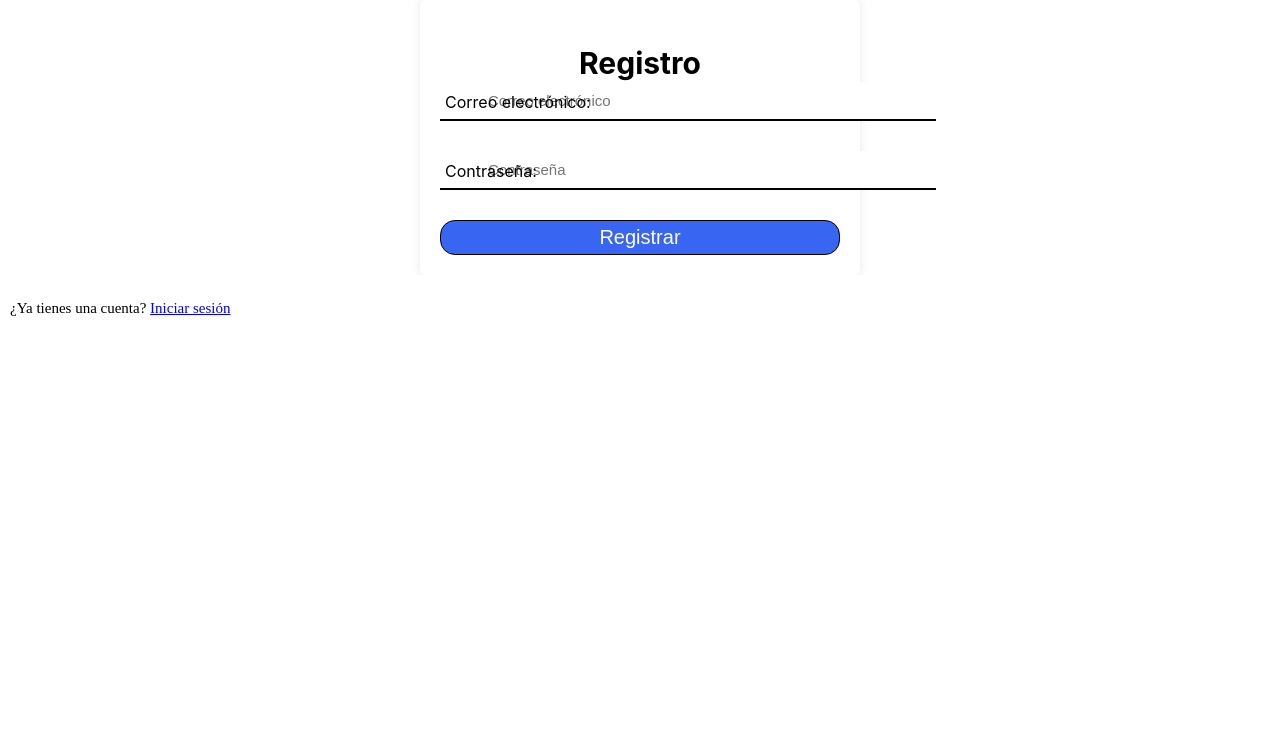
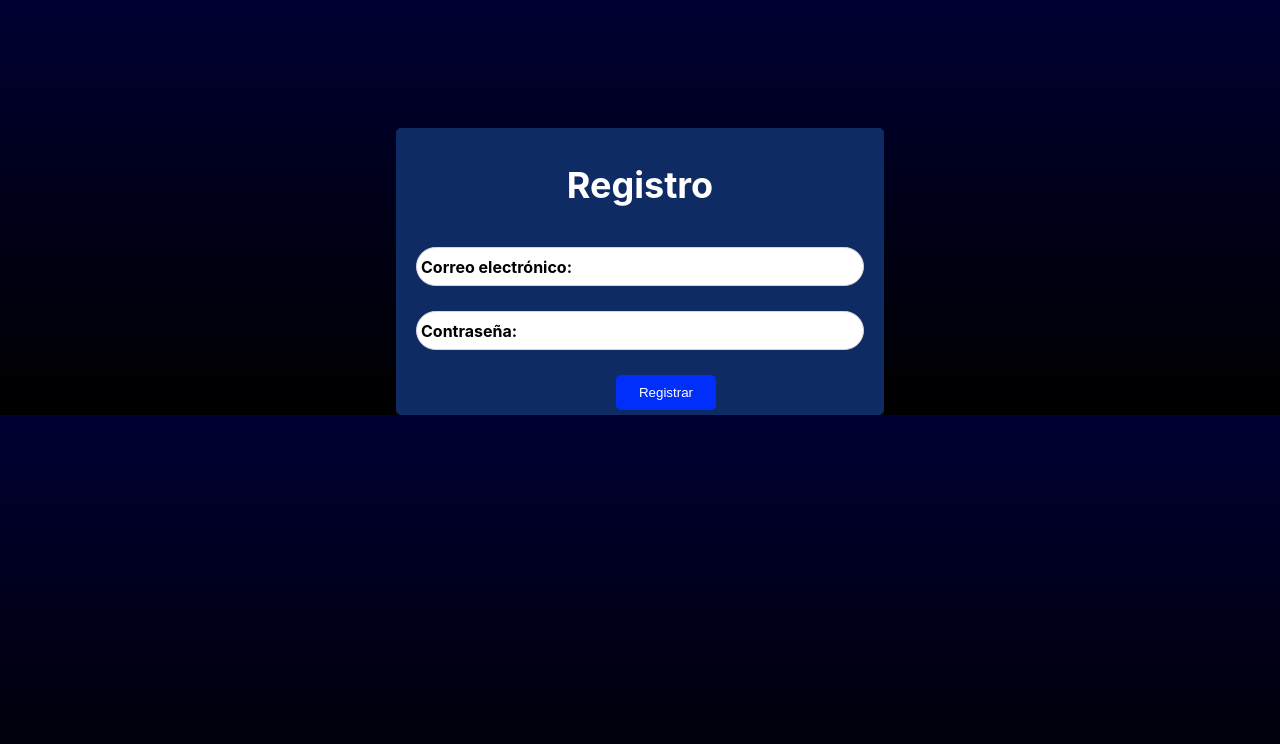
Before and after one commit to EmiVivallo/LosPerroAmigos, a React (Create React App) app in the folder los_perro_amigo/: page / in a window 1280 px wide. Shown: the top 744 px of the page. Built offline with nearby package versions, Linux system fonts and the light colour scheme; no server answers.

Commit message:
Editando css

```diff
--- a/los_perro_amigo/src/App.css
+++ b/los_perro_amigo/src/App.css
@@ -14,138 +14,84 @@
   color: rgb(255, 255, 255);
 }
 
-/* Estilos para el formulario */
-.form-container {
-  max-width: 400px;
-  margin: 0 auto;
-  padding: 20px;
-  border-radius: 5px;
-  background-color: white; /* Fondo blanco para el contenedor */
-  box-shadow: 0 0 10px rgba(0, 0, 0, 0.1); /* Sombra para el contenedor */
+body {
+  background: linear-gradient(to bottom, #000033, #000000);
 }
 
-/* Estilos para los campos del formulario */
-.form-label {
-  font-weight: bold;
-  display: block;
-  margin-bottom: 5px;
+/* Estilos para el formulario */
+.formu {
+  max-width: 35%;
+  margin: auto;
+  margin-top: 10%;
+  padding: 5px 20px;
+  border-radius: 5px;
+  background-color: rgb(14, 44, 99); /* Fondo blanco para el contenedor */
+  box-shadow: 20 20 20px rgba(47, 50, 226, 0.1); /* Sombra para el contenedor */
 }
 
-.form-input {
-  width: 100%;
-  padding: 8px;
-  margin-bottom: 10px;
-  border: 1px solid #ccc;
-  border-radius: 3px;
-}
 
-/* Estilos para el botón de registro */
-.form-button {
-  background-color: #002efa;
-  color: white;
-  padding: 10px 15px;
-  border: none;
-  border-radius: 5px;
-  cursor: pointer;
-}
-
-.form-button:hover {
-  background-color: #0a089c;
-}
 
 /*formulario*/
 
-form {
-  background-color: white;
-  margin-top: 200px;
-  margin-left: 500px;
-  margin-bottom: 20px;
-  padding: 56px 32px;
-  border-radius: 15px;
-  width: 90%;
-  max-width: 400px;
-  box-shadow: 0 5px 10px -5px rgb(0 0 0 /40%);
-  text-align: center;
-}
-
 /*Titulo formulario*/
 .formTit {
-  font-size: 30px;
-  margin-bottom: .80px;
-}
-
-/*Descripcion*/
-.formP {
-  font-weight: 300;
+  font-size: 36px; /* Aumento del tamaño del título */
+  margin-bottom: 40px; /* Aumento del espacio entre el título y los campos */
+  font-weight: bold; /* Poner en negrita */
+  text-align: center;
+  color: white;
 }
 
 /*Container formulario */
-
 .form_container {
-  margin: auto;
   display: grid;
-  gap: 30px;
+  gap: 25px;
 }
 
 /*Grupos formulario*/
-
 .formGrup {
-  color: black ;
   position: relative;
 }
 
 /*Input*/
 .formInp {
-  width: 100%;
-  color: #706c6c;
+  width: 95%;
+  color: #575353;
   font-size: 15px;
-  padding: 10px 48px;
-  border: none;
+  padding: 10px;
+  border: 1px solid #d7d7da;
+  border-radius: 20px;
   outline: none;
-  border-bottom: 2px solid black;
 }
 
 /*Label*/
 .formLab {
   color: black;
   cursor: pointer;
+  font-weight: bold; /* Poner en negrita */
   position: absolute;
   top: 0%;
   left: 5px;
   transform: translateY(10px);
-  transition: transform .5s, color .3s;
+  transition: transform 0.5s, color 0.3s;
 }
 
 /*Movimiento label*/
-
-.formInp:focus + .formLab, .formInp:not(:placeholder-shown) + .formLab {
-  transform: translateY(-12px) scale(.7);
+.formInp:focus + .formLab,
+.formInp:not(:placeholder-shown) + .formLab {
+  transform: translateY(-24px) scale(0.7);
   color: black;
 }
 
+
 /*Boton*/
-
 .formSub {
-  background: #3866f2;
+  background-color: #002efa;
   color: white;
-  font-weight: 300;
-  font-size: 20px;
-  padding: 5px 0px;
-  border: 1px black solid;
-  border-radius: 15px;
+  padding: 10px;
+  max-width: 100px;
+  margin-left: 200px;
+  border: none;
+  border-radius: 5px;
+  cursor: pointer;
 }
-
-/*Div FormFin*/
-
-#formfin {
-  position: relative;
-  margin: auto;
-  padding: 10px;
-  max-height: 100px;
-  display: flex;
-  align-items: center;
-  background-color: white;
-  border-radius: 15px;
-  font-family: 'Times New Roman', Times, serif;
-  font-size: 15px;
-}
--- a/los_perro_amigo/src/componentes/Login.js
+++ b/los_perro_amigo/src/componentes/Login.js
@@ -8,21 +8,18 @@ const Login = () => {
 
     <div className="form_container">
       <div className="formGrup">
-        <input type="email" className="formInp" placeholder="Correo electrónico" />
+        <input type="email" className="formInp" placeholder="" />
         <label className="formLab">Correo electrónico:</label>
       </div>
 
       <div className="formGrup">
-        <input type="password" className="formInp" placeholder="Contraseña" />
+        <input type="password" className="formInp" placeholder="" />
         <label className="formLab">Contraseña:</label>
       </div>
 
       <button type="button" className="formSub boton-ani">Registrar</button>
     </div>
   </form>
-  <div id="formfin">
-    <p>¿Ya tienes una cuenta? <a href="#">Iniciar sesión</a></p>
-  </div>
 </div>
 
         /*<div className="form-container">
```
Also changed, not shown: los_perro_amigo/src/componentes/GradientBackground.js (deleted, +0 -11 lines), los_perro_amigo/src/componentes/RegisterForm.js (deleted, +0 -75 lines).
